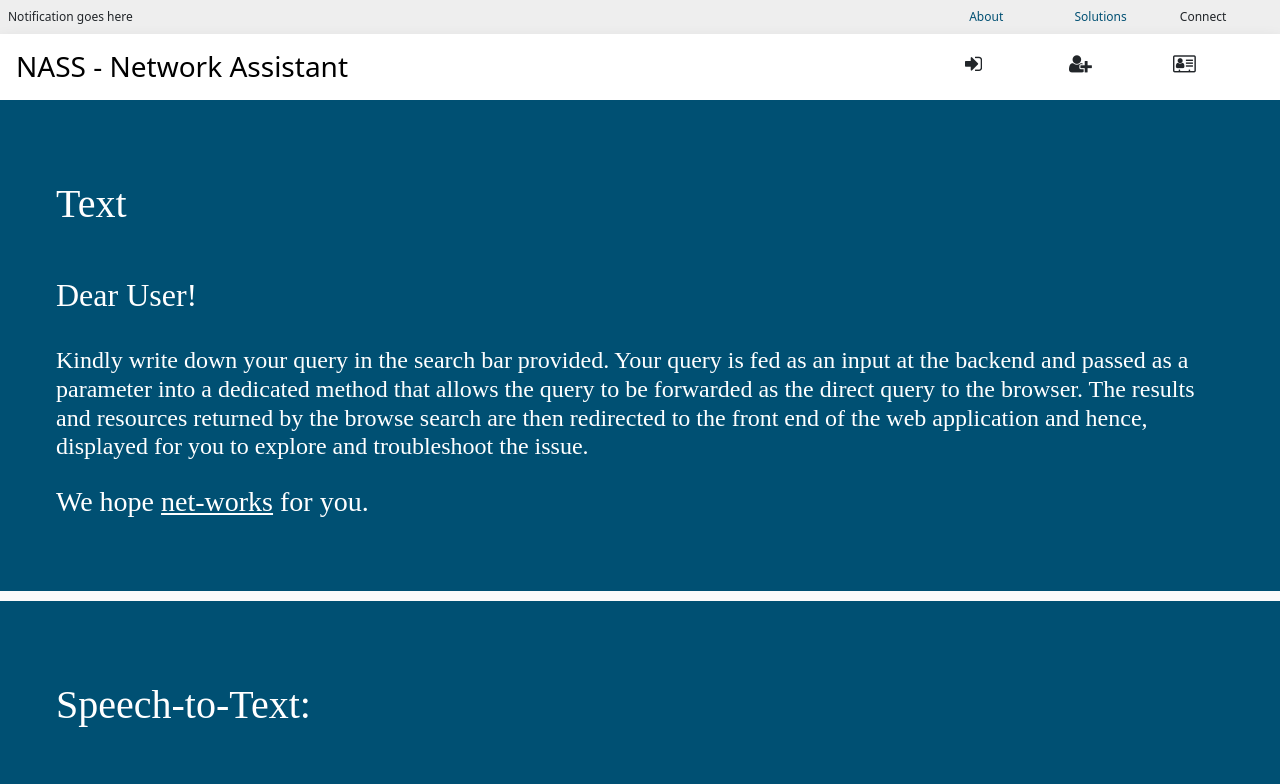
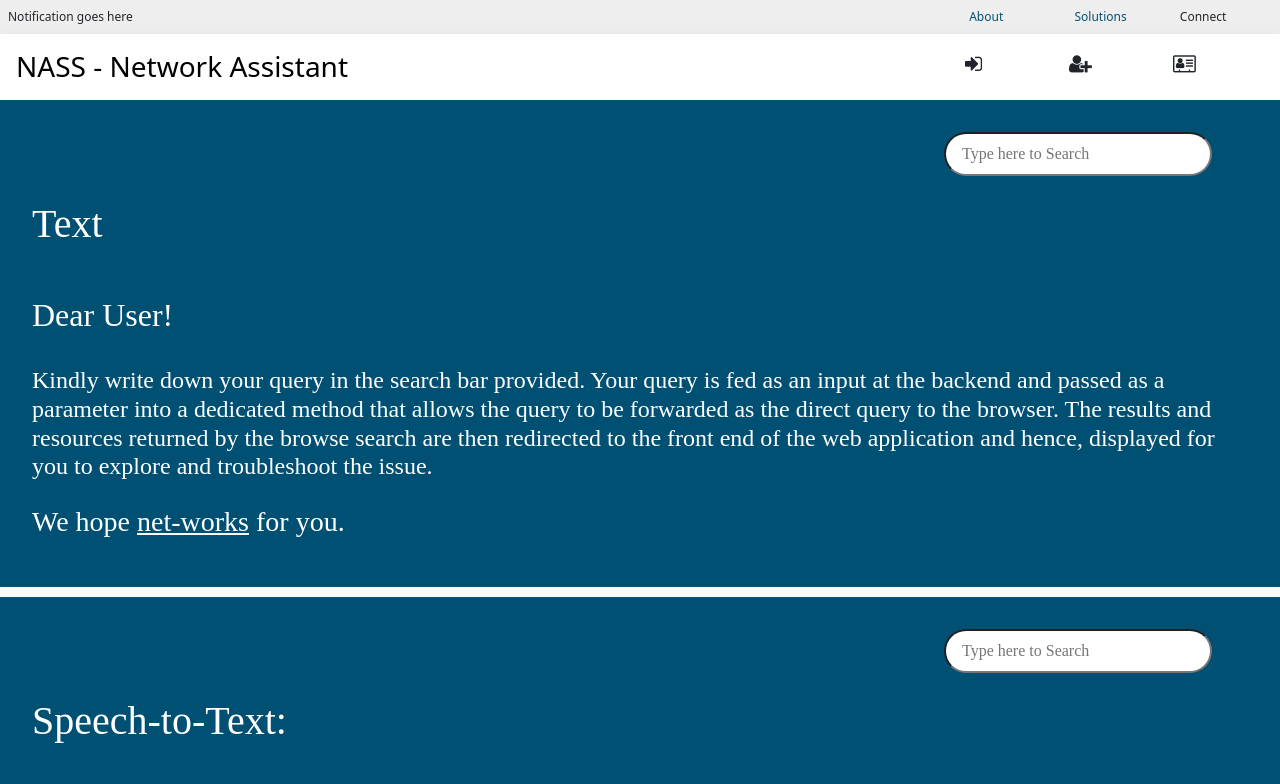
Before and after one commit to HARSH-KUMAR10/Nass, a React (Create React App) app: page /solutions in a window 1280 px wide. Shown: the top 784 px of the page. Built offline with nearby package versions, Linux system fonts and the light colour scheme.

Commit message:
Modified search box for Soultions page

```diff
--- a/src/pages/Solutions.js
+++ b/src/pages/Solutions.js
@@ -3,8 +3,8 @@ import Header from "../components/home/Header";
 function Solutions() {
   return (
     <div>
-        <Notify/>
-        <Header/>
+      <Notify />
+      <Header />
       <div>
         <div
           className=""
@@ -14,22 +14,31 @@ function Solutions() {
             fontFamily: "Times New Roman",
           }}
         >
-          <div className="p-5 m-2">
+          <div className="p-4 m-2">
+            <div className="row">
+              <div className="col-md-9"></div>
+              <div className="col-md-3">
+                <input
+                  type="text"
+                  className="rounded-pill ps-3 py-2 pe-5"
+                  placeholder="Type here to Search"
+
+                />
+              </div>
+            </div>
             <h1 className="py-4">Text</h1>
 
             <h2 className="py-4 col-11">Dear User!</h2>
             <h4 className="py-2 col-12">
-            Kindly write down your query in the search bar provided. Your query is fed as an input at the backend and passed
-as a parameter into a dedicated method that allows the query to be forwarded as the direct query to the browser.
-The results and resources returned by the browse search are then redirected to the front end of the web application
-and hence, displayed for you to explore and troubleshoot the issue.
+              Kindly write down your query in the search bar provided. Your
+              query is fed as an input at the backend and passed as a parameter
+              into a dedicated method that allows the query to be forwarded as
+              the direct query to the browser. The results and resources
+              returned by the browse search are then redirected to the front end
+              of the web application and hence, displayed for you to explore and
+              troubleshoot the issue.
             </h4>
-            {/* <h4 className="py-4 col-12">
-              You can input your issue, error, or your query via text or speech.
-              Our system is wonderfully equipped to report back to you the
-              potential causes of the error and mitigation measures you can take
-              to troubleshoot it - in text and speech both.
-            </h4> */}
+
             <h3 className="py-3">
               We hope <u> net-works</u> for you.
             </h3>
@@ -42,7 +51,7 @@ We hope net-works for you.
           </div>
         </div>
       </div>
-      <hr className="" style={{border:"5px solid #eee"}}/>
+      <hr className="" style={{ border: "5px solid #eee" }} />
       <div>
         <div
           className=""
@@ -52,17 +61,32 @@ We hope net-works for you.
             fontFamily: "Times New Roman",
           }}
         >
-          <div className="p-5 m-2">
+          <div className="p-4 m-2">
+          <div className="row">
+              <div className="col-md-9"></div>
+              <div className="col-md-3">
+                <input
+                  type="text"
+                  className="rounded-pill ps-3 py-2 pe-5"
+                  placeholder="Type here to Search"
+                />
+              </div>
+            </div>
             <h1 className="py-4">Speech-to-Text:</h1>
 
             <h2 className="py-4 col-11">Dear User!</h2>
             <h4 className="py-2 col-12">
-            Kindly tap on the microphone symbol and speak your issue or concern clearly. A dedicated method would convert
-your speech input into text (query), which is fed as an input at the backend, and passed
-as a parameter into a dedicated method that allows the query to be forwarded as the direct query to the browser.
-The results and resources returned by the browse search are then redirected to the front end of the web application
-and hence, displayed for you to explore and troubleshoot the issue. Here, the output is also returned in speech
-format. Hence, besides seeing the outputs visibly, our system would also be able to talk back to you.
+              Kindly tap on the microphone symbol and speak your issue or
+              concern clearly. A dedicated method would convert your speech
+              input into text (query), which is fed as an input at the backend,
+              and passed as a parameter into a dedicated method that allows the
+              query to be forwarded as the direct query to the browser. The
+              results and resources returned by the browse search are then
+              redirected to the front end of the web application and hence,
+              displayed for you to explore and troubleshoot the issue. Here, the
+              output is also returned in speech format. Hence, besides seeing
+              the outputs visibly, our system would also be able to talk back to
+              you.
             </h4>
             {/* <h4 className="py-4 col-12">
               You can input your issue, error, or your query via text or speech.
```
